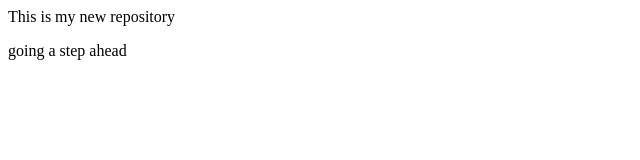
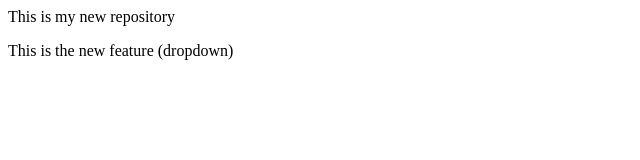
Before and after one commit to gajawadavaishnavi3/localrepo, a plain HTML site: page index.html in a window 1280 px wide. Shown: the whole page, without its empty margins (0-640 px from the left). Drawn offline with Linux system fonts and the light colour scheme.

Commit message:
Add dropdown

```diff
--- a/index.html
+++ b/index.html
@@ -1,2 +1,2 @@
 <p>This is my new repository</p>
-<p>going a step ahead</p>
+<p>This is the new feature (dropdown)</p>
```
